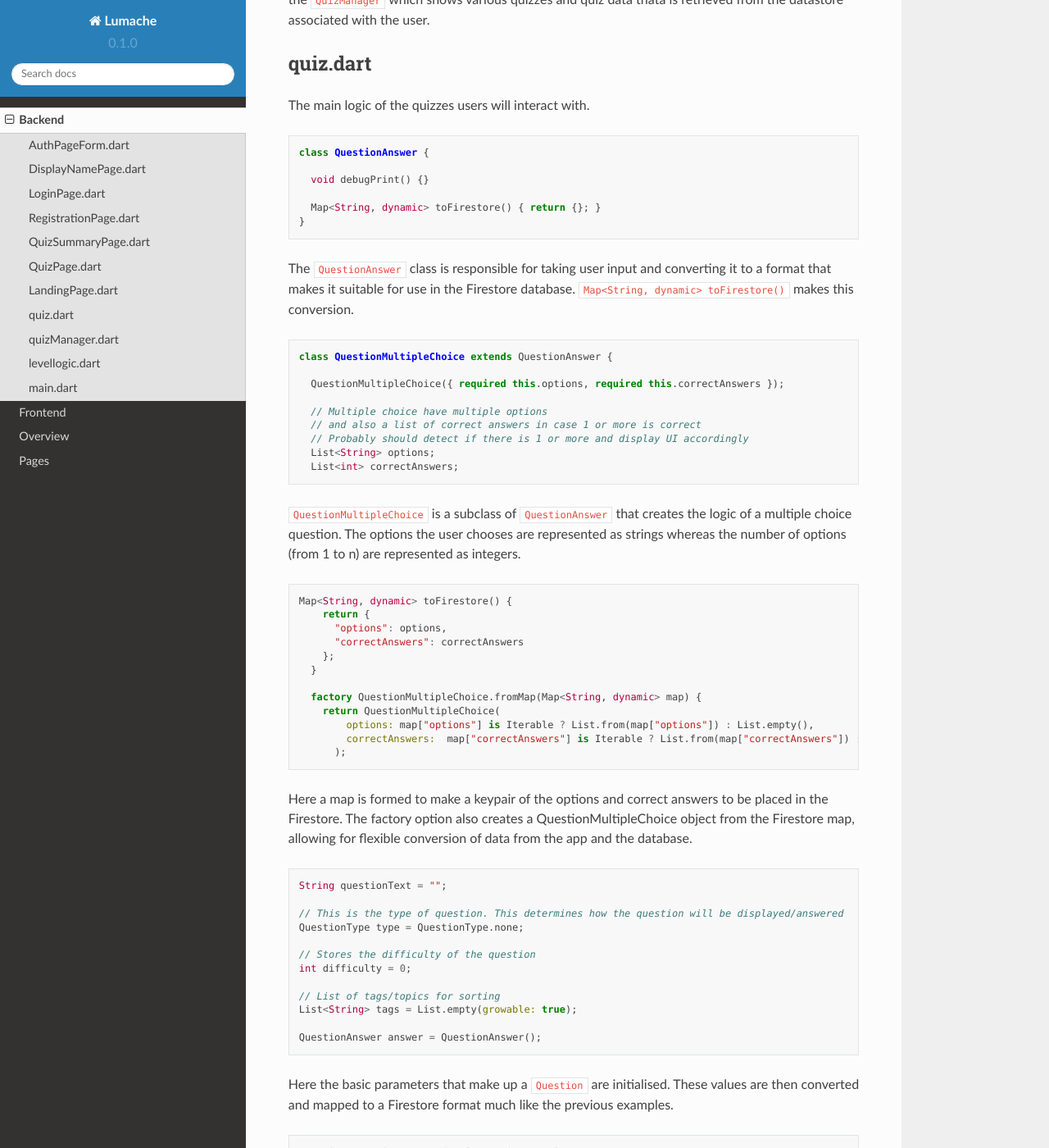
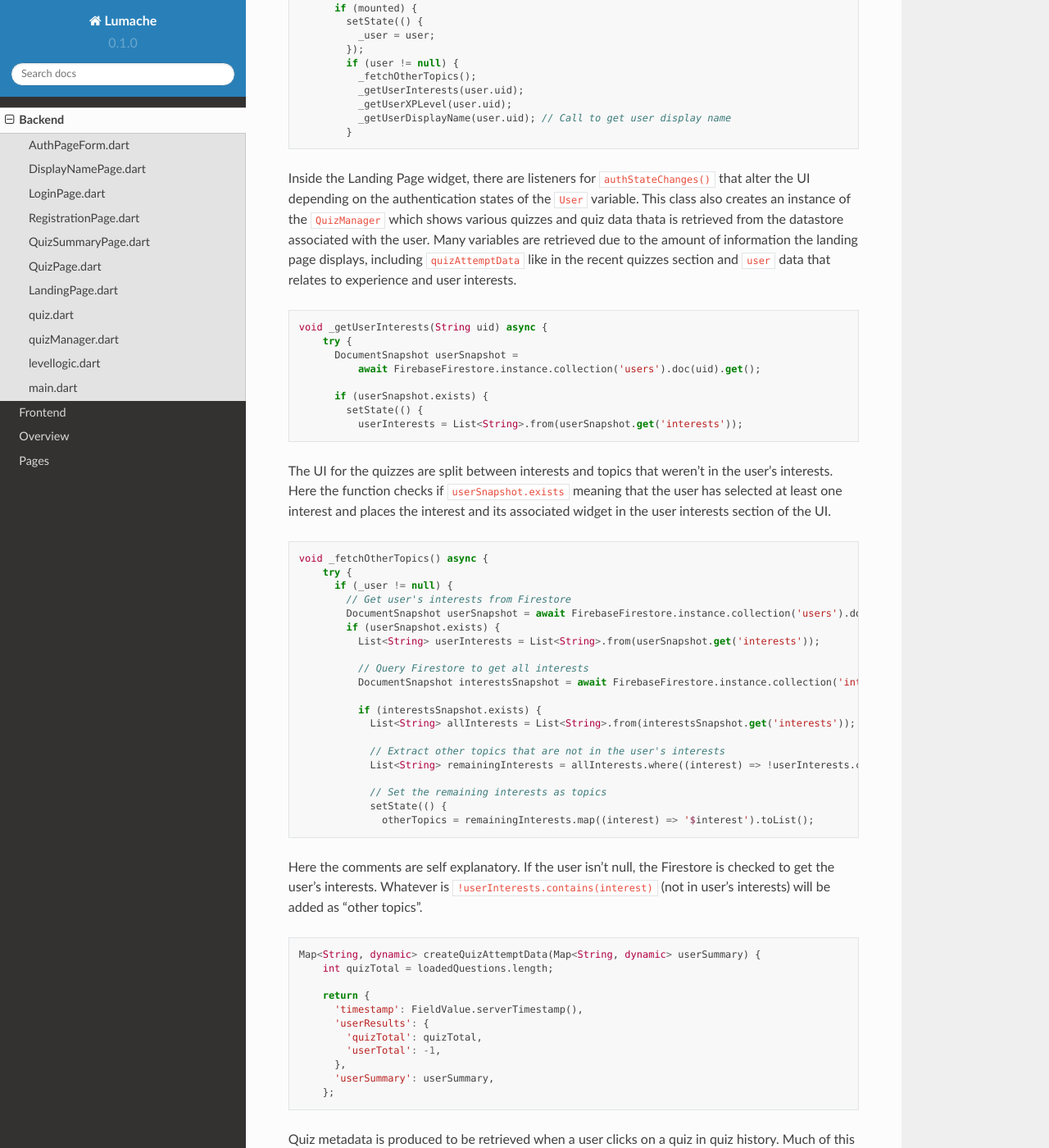
Before and after one commit to SETAP-Education/readthedocs, a Sphinx documentation site: the page built from docs/source/backend.rst, in a window 1280 px wide and 1400 px high, scrolled down 11226 px. Shown: the whole window at 82% size. Built offline with Sphinx 7.4.7 and the Read the Docs theme 2.0.0, drawn with Linux system fonts in a browser that asks for light colours; some of the changed text lies outside the part shown.

Commit message:
Update backend.rst
landing page backend update

```diff
--- a/docs/source/backend.rst
+++ b/docs/source/backend.rst
@@ -538,23 +538,93 @@ LandingPage.dart
 
    class _LandingPageState extends State<LandingPage> {
      User? _user;
+     List<String> userInterests = [];
+     int xpLevel = 0; // Assuming XP level is an integer
+     late String _displayName = "Placeholder";
+     late List<String> otherTopics = [];
 
-     final QuizManager quizManager = QuizManager();
+     late List<QuizQuestion> loadedQuestions = [];
+     Map<String, dynamic> quizAttemptData = {};
+     Map<String, dynamic> userSummary = {};
+     late QuizManager quizManager;
+     String quizName = "";
+     late Quiz quiz;
 
      @override
      void initState() {
        super.initState();
        _checkAuthState();
+       quizManager = QuizManager();
      }
 
      void _checkAuthState() {
        FirebaseAuth.instance.authStateChanges().listen((User? user) {
          if (mounted) {
            setState(() {
-             _user = user; // Set the current user
+             _user = user;
            });
+           if (user != null) {
+             _fetchOtherTopics();
+             _getUserInterests(user.uid);
+             _getUserXPLevel(user.uid);
+             _getUserDisplayName(user.uid); // Call to get user display name
+           }
 
-Inside the Landing Page widget, there are listeners for ``authStateChanges()`` that alter the UI depending on the authentication states of the ``User`` variable. This class also creates an instance of the ``QuizManager`` which shows various quizzes and quiz data thata is retrieved from the datastore associated with the user.
+Inside the Landing Page widget, there are listeners for ``authStateChanges()`` that alter the UI depending on the authentication states of the ``User`` variable. This class also creates an instance of the ``QuizManager`` which shows various quizzes and quiz data thata is retrieved from the datastore associated with the user. Many variables are retrieved due to the amount of information the landing page displays, including ``quizAttemptData`` like in the recent quizzes section and ``user`` data that relates to experience and user interests.
+
+.. code-block:: dart
+
+   void _getUserInterests(String uid) async {
+       try {
+         DocumentSnapshot userSnapshot =
+             await FirebaseFirestore.instance.collection('users').doc(uid).get();
+
+         if (userSnapshot.exists) {
+           setState(() {
+             userInterests = List<String>.from(userSnapshot.get('interests'));
+
+The UI for the quizzes are split between interests and topics that weren't in the user's interests. Here the function checks if ``userSnapshot.exists`` meaning that the user has selected at least one interest and places the interest and its associated widget in the user interests section of the UI.
+
+.. code-block:: dart
+
+   void _fetchOtherTopics() async {
+       try {
+         if (_user != null) {
+           // Get user's interests from Firestore
+           DocumentSnapshot userSnapshot = await FirebaseFirestore.instance.collection('users').doc(_user!.uid).get();
+           if (userSnapshot.exists) {
+             List<String> userInterests = List<String>.from(userSnapshot.get('interests'));
+
+             // Query Firestore to get all interests
+             DocumentSnapshot interestsSnapshot = await FirebaseFirestore.instance.collection('interests').doc('interests').get();
+
+             if (interestsSnapshot.exists) {
+               List<String> allInterests = List<String>.from(interestsSnapshot.get('interests'));
+
+               // Extract other topics that are not in the user's interests
+               List<String> remainingInterests = allInterests.where((interest) => !userInterests.contains(interest)).toList();
+
+               // Set the remaining interests as topics
+               setState(() {
+                 otherTopics = remainingInterests.map((interest) => '$interest').toList();
+
+Here the comments are self explanatory. If the user isn't null, the Firestore is checked to get the user's interests. Whatever is ``!userInterests.contains(interest)`` (not in user's interests) will be added as "other topics".
+
+.. code-block:: dart
+
+   Map<String, dynamic> createQuizAttemptData(Map<String, dynamic> userSummary) {
+       int quizTotal = loadedQuestions.length;
+
+       return {
+         'timestamp': FieldValue.serverTimestamp(),
+         'userResults': {
+           'quizTotal': quizTotal,
+           'userTotal': -1,
+         },
+         'userSummary': userSummary,
+       };
+
+Quiz metadata is produced to be retrieved when a user clicks on a quiz in quiz history. Much of this is handled in the backend of ``QuizSummaryPage.dart``.
 
 .. _Quiz Page:
 
```
